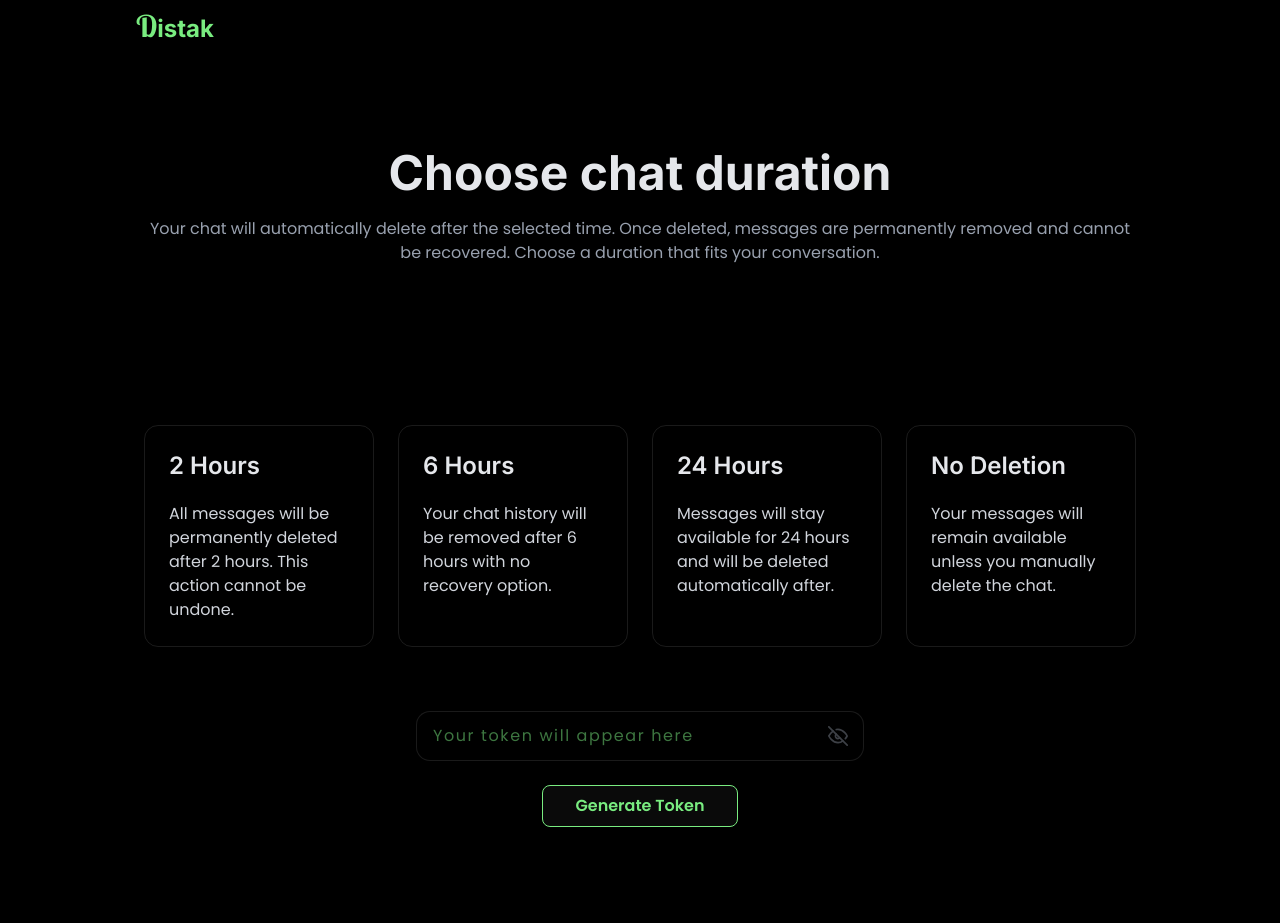
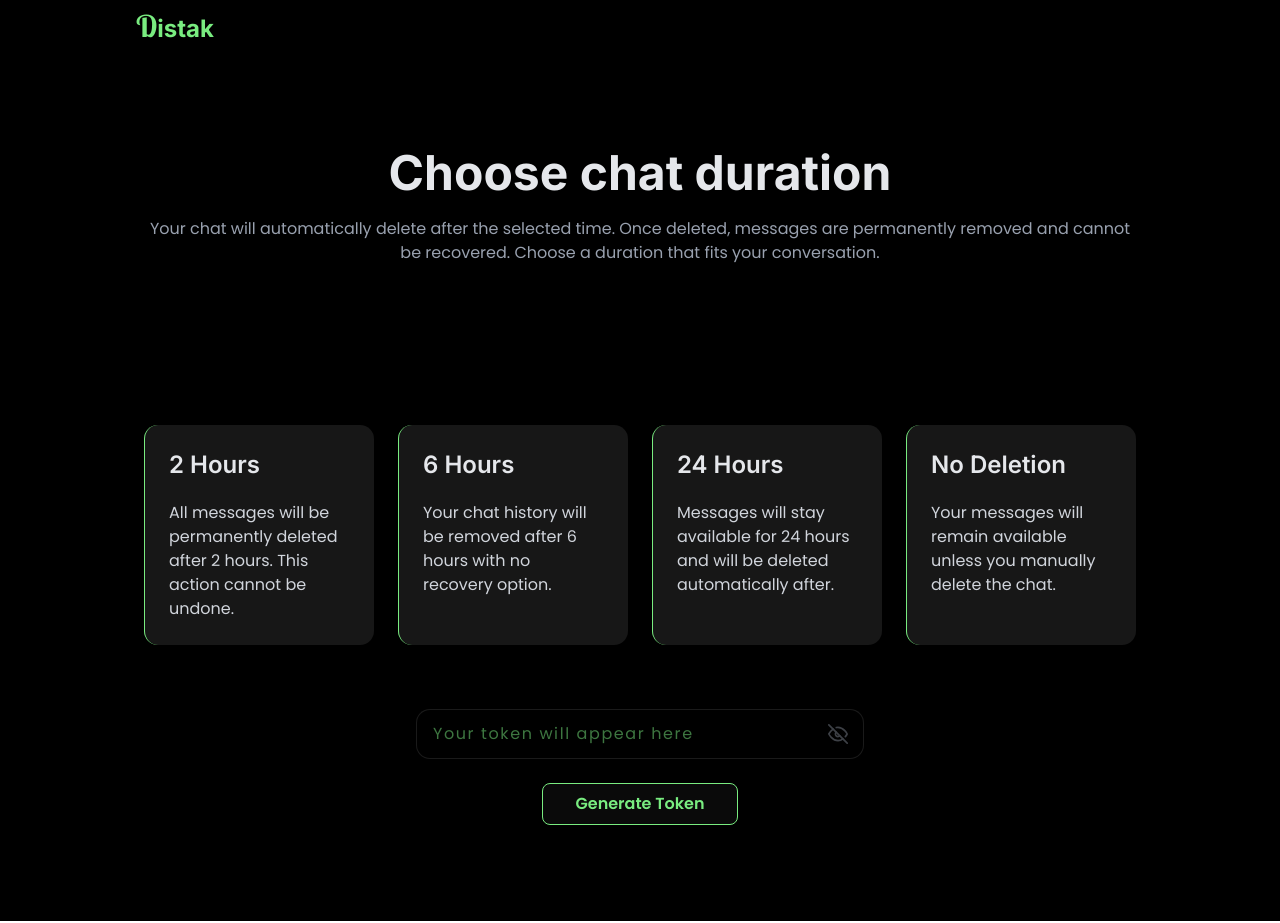
Before and after one commit to tahmid-khan-hub/Distak, a Next.js app: page /chat in a window 1280 px wide. Built offline with nearby package versions, Linux system fonts and the light colour scheme; no server answers.

Commit message:
Update the card style of Get Started section and chat page

```diff
--- a/app/HomeComponents/GetStarted/components/GetStartedContainer.tsx
+++ b/app/HomeComponents/GetStarted/components/GetStartedContainer.tsx
@@ -13,7 +13,7 @@ const GetStartedContainer = ({ items }: GetStartedContainerProps) => {
                     <motion.div key={item.id}
                         whileHover={{ scale: 1.02, boxShadow: "0px 0px 30px rgba(74, 222, 128, 0.6)", }}
                         transition={{ duration: 0.2 }}
-                        className="poppins p-6 border-l border-l-primary bg-black h-full pb-8">
+                        className="poppins p-6 border-l border-l-primary rounded-xl bg-black h-full pb-8">
                         <div className="mb-5">{item.icon}</div>
                         <p className="text-primary text-sm">Step 0{item.id}</p>
                         <h3 className="text-xl font-bold text-gray-200 mt-1">{item.title}</h3>
--- a/app/chat/components/TimeLimitCard/TimeLimitCard.tsx
+++ b/app/chat/components/TimeLimitCard/TimeLimitCard.tsx
@@ -14,13 +14,13 @@ const TimeLimitCard = ({
 }: TimeLimitCardProps) => {
   return (
     <button
-        onClick={onClick}
-        className={`
-        h-full rounded-xl border p-6 text-left flex flex-col justify-start transition-all duration-200
+      onClick={onClick}
+      className={`
+        h-full border-l border-l-primary bg-neutral-900 rounded-xl p-6 text-left flex flex-col justify-start transition-all duration-200
         ${
           selected
-            ? "border-primary bg-primary/10 shadow-[0_0_15px_rgba(111,199,161,0.4)]"
-            : "border-white/10 hover:border-primary/60"
+            ? "bg-primary/10 "
+            : ""
         }
       `}
     >
--- a/app/chat/components/TimeLimitSelector/TimeLimitSelector.tsx
+++ b/app/chat/components/TimeLimitSelector/TimeLimitSelector.tsx
@@ -47,7 +47,7 @@ export default function TimeLimitSelector() {
                 {timeOptions.map((option, i) => (
                 <AnimateOnView key={i} direction="scale" delay={i * 0.08}>
                     <motion.div className="h-full rounded-2xl"
-                    whileHover={{ scale: 1.02, boxShadow: "0px 0px 20px rgba(111, 199, 161, 0.7)", }}
+                        whileHover={{ scale: 1.02, boxShadow: "0px 0px 30px rgba(74, 222, 128, 0.6)", }}
                         transition={{ duration: 0.2 }} >
                         <TimeLimitCard
                         key={i}
```
